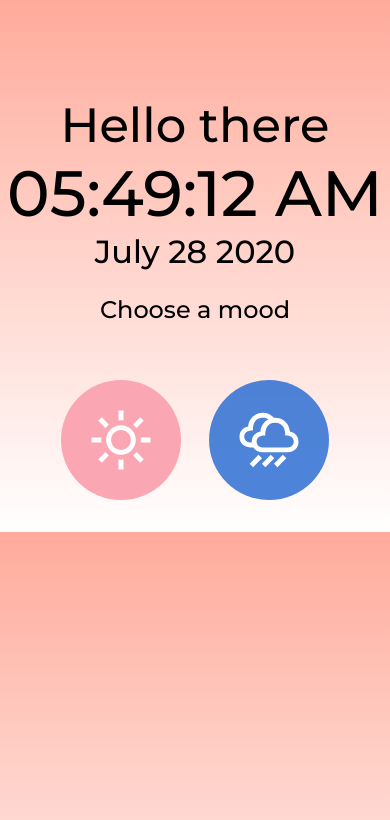
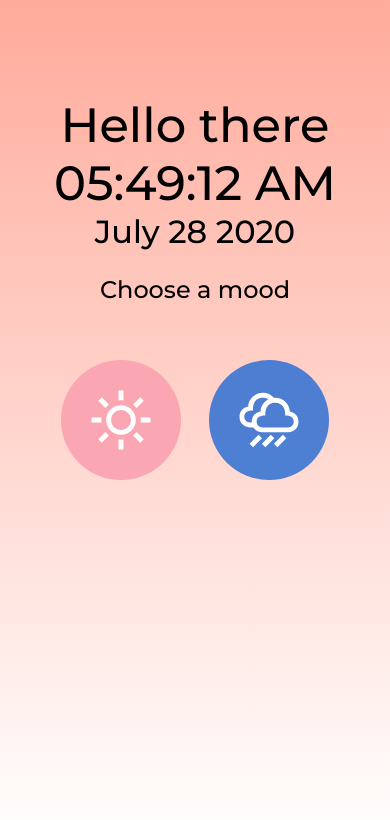
Before and after one commit to williamliu12/Mood-App, a plain HTML site: page index.html in a window 390 px wide. Drawn offline with Linux system fonts and the light colour scheme.

Commit message:
Minor fixes

```diff
--- a/css/main.css
+++ b/css/main.css
@@ -5,13 +5,9 @@
 }
 
 html{
-    overflow: visible;
-}
-
-body{
+    height: 100%;
     background-image: linear-gradient(#FFAB9B,white);
 }
-
 .main-cont{
     display: flex;
     justify-content: center;
@@ -57,12 +53,12 @@ body{
     font-weight: 400;
 }
 
-#buttons{
+/* #buttons{
     padding: 9px 25px;
     border: 1px solid;
     border-radius: 50px;
     cursor: pointer;
-}
+} */
 
 .hello-name{
     display: flex;
@@ -73,12 +69,11 @@ body{
     animation: slide-in-top 3s;
 }
 
-.app{
-
+/* .app{
     display: flex;
     justify-content: space-evenly;
     align-items: center;
-}
+} */
 
 .player-container{
     display: none;
@@ -92,25 +87,25 @@ body{
     padding: 2em;
 }
 
-.player-container svg{
+/* .player-container svg{
     position: absolute;
     height: 50%;
     top: 50%;
     left: 50%;
     transform: translate(-50%, -50%) rotate(-90deg);
     pointer-events: none;
-}
+} */
 
-video{
+/* video{
     position: fixed;
     top: 0%;
     left:0%;
     width: 100%;
     z-index: -1;
     height: auto;
-}
+} */
 
-.sound-picker button{
+/* .sound-picker button{
     color: black;
     width: 30%;
     height: 10%;
@@ -121,7 +116,7 @@ video{
     font-size: 20px;
     transition: all 0.5s ease;
 
-}
+} */
 
 .sound-picker button{
     animation: slide-in-right 3s;
--- a/css/media.css
+++ b/css/media.css
@@ -5,4 +5,7 @@
         flex-direction: column;
         align-items: center;
     }
+    .clock-area{
+        font-size: 3em;
+    }
 }
```
Also changed, not shown: 1 other file.
